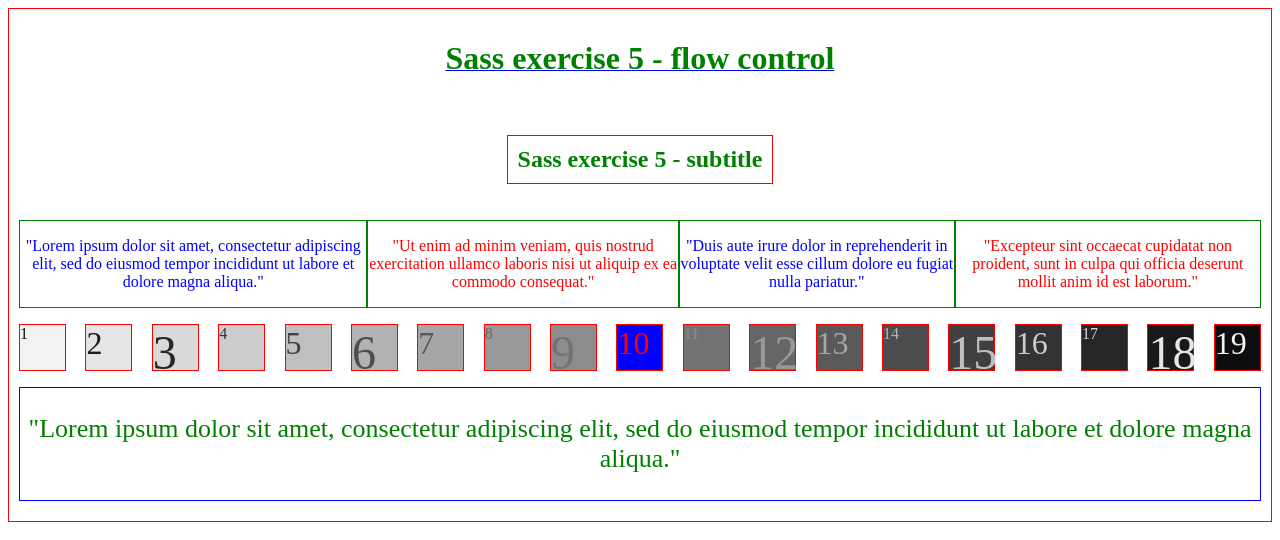
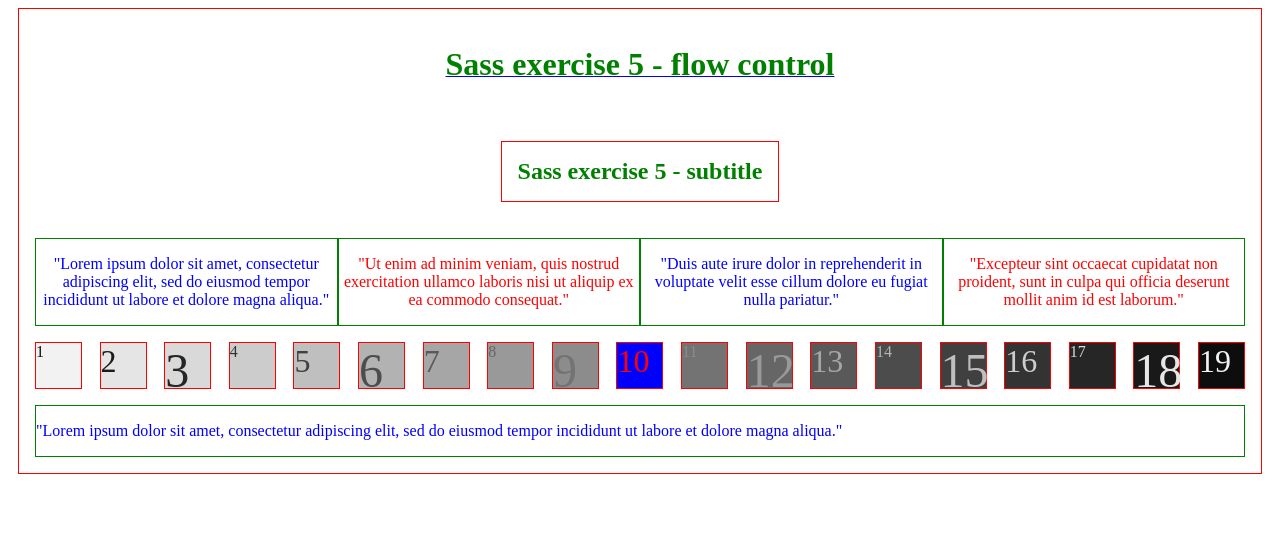
Before and after one commit to Warlup/SASS-Exercises, a plain HTML site: page sass_exercise_5-flow_control/index.html in a window 1280 px wide. Drawn offline with Linux system fonts and the light colour scheme.

Commit message:
Sass Exercise

```diff
--- /dev/null
+++ b/sass_exercise_5-flow_control/_function.scss
@@ -0,0 +1,4 @@
+@function rem ($size) {
+    $font-size: ($size / 16) + rem;
+    @return $font-size;
+}
--- /dev/null
+++ b/sass_exercise_5-flow_control/_variables.scss
@@ -0,0 +1,3 @@
+$primary-color: blue;
+$secondary-color: red;
+$third-color: green;
--- a/sass_exercise_5-flow_control/style.scss
+++ b/sass_exercise_5-flow_control/style.scss
@@ -1,82 +1,70 @@
 @use "sass:color";
+@use "function.scss" as f;
+@use "variables.scss" as v;
 
-@function pxToRem ($size) {
-    $square-size: ($size / 16) + rem;
-    @return $square-size;
+%text {
+    display: flex;
+    flex-direction: column;
+    align-items: center;
+    color: v.$third-color;
+    text-decoration: 1px underline v.$primary-color;
 }
 
-@for $index from 1 through 4 {
-    .fs-#{$index}rem {
-        font-size: $index + rem;
-    }
-}
+$classes: 1rem, 2rem, 3rem;
+        @each $name in $classes {
+         .fs-#{$name} {
+            font-size: $name;
+         }
+        }
 
-$primary-color: blue;
-$secondary-color: red;
-$third-color: green;
-
-.container{
-    border: 1px solid $secondary-color;
+.container {
+    border: 1px solid v.$secondary-color;
     display: flex;
     flex-direction: column;
-    padding: 10px;
-    padding-bottom: 20px;
-    gap:1rem;
+    margin: 0px 10px;
+    padding: 1rem;
+    border: 1px solid v.$secondary-color;
+    gap: 1rem;
     h1 {
-        display: flex;
-        flex-direction: column;
-        align-items: center;
-        color: $third-color;
-        text-decoration: 1px underline $primary-color;
-        }
+        @extend %text;
+    }
     h2 {
-        @extend h1;
+        @extend %text;
+        border: 1px red solid;
+        padding: 1rem;
+        width: fit-content;
         align-self: center;
         text-decoration: none;
-        border: 1px solid red;
-        width: fit-content;
-        padding: 10px;
-
-        }
+    }
     section {
         display: flex;
         flex-direction: row;
         justify-content: space-between;
         article{
-            border: 1px solid green;
+            border: 1px v.$third-color solid;
+            width: 100%;
+            display: flex;
             p{
                 display: flex;
                 text-align: center;
-                font-size: 1rem;
+                font-size: f.rem(16);
             }
             &:nth-child(odd){
                 p{
-                    color: blue;
+                    color: v.$primary-color;
                 }
             }
             &:nth-child(even){
                 p{
-                    color: red;
-                }
-            }
-        }
-        &:last-child{
-            article{
-                border: 1px solid blue;
-                width: 100%;
-                display: flex;
-                justify-content: center;
-                p{
-                    color: green;
-                    font-size: 26px;
+                    color: v.$secondary-color;
                 }
             }
         }
     }
     &:nth-child(1){
         div {
-            width: pxToRem(45);
-            height: pxToRem(45);
+            width: f.rem(45);
+            height: f.rem(45);
             border: 1px red solid;
             @for $var from 1 through 20 {
                 $color: black;
```
Also changed, not shown: sass_exercise_5-flow_control/style.css, 1 other file.
